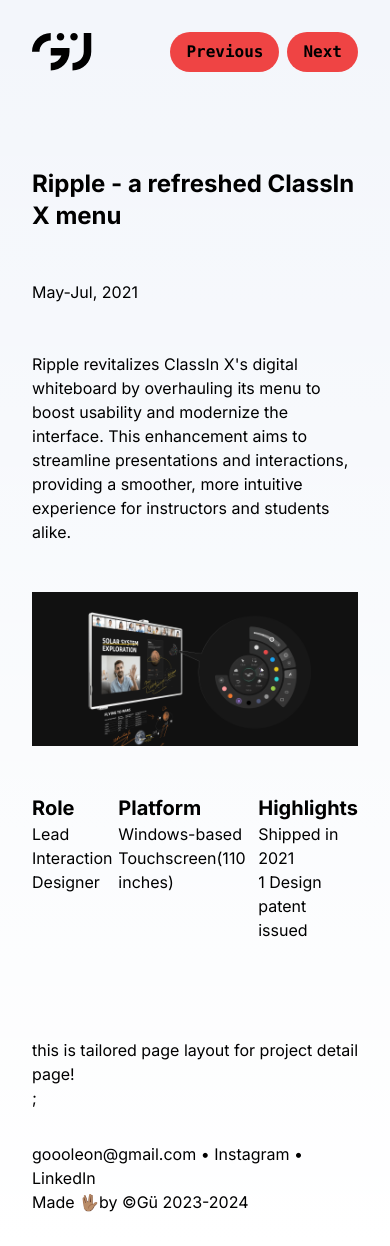
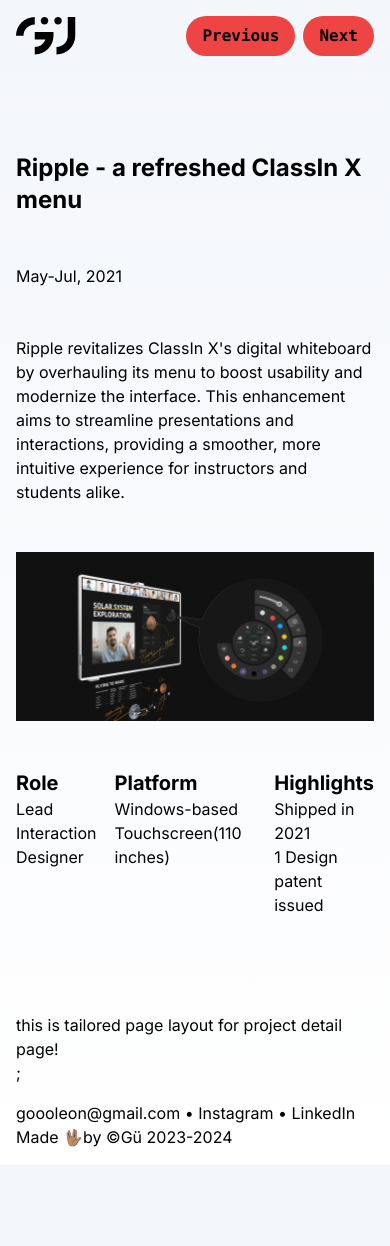
Before and after one commit to Goooleon/Portfolio-24, a Next.js app: page /ripple-classinx-menu in a window 390 px wide. After the commit the page ends 1165 px from the top, so only its background shows below. Built offline with nearby package versions, Linux system fonts and the light colour scheme.

Commit message:
margin change

```diff
--- a/app/(projects)/layout.tsx
+++ b/app/(projects)/layout.tsx
@@ -15,7 +15,7 @@
   children: React.ReactNode;
 }) {
   return (
-    <div className="m-8 md:mx-64 md:my-32">
+    <div className="m-4 md:mx-64 md:my-32">
       <header>
         <div className="z-10 flex font-mono justify-between mb-12 lg:flex">
           <div>
--- a/app/layout.tsx
+++ b/app/layout.tsx
@@ -19,7 +19,7 @@
     <html lang="en">
       <body className={inter.className}>
         {children}
-        <footer className="m-8 md:mx-64 md:my-32 grid">
+        <footer className="m-4 md:mx-64 md:my-32 grid">
           <p>goooleon@gmail.com • <a href="https://www.instagram.com/guforgood/">Instagram</a> • <a href="https://www.linkedin.com/in/shengfeng-gu-399829154/">LinkedIn</a> </p>
           <p>Made 🖖🏽by ©Gü 2023-2024</p></footer>
       </body>
```
